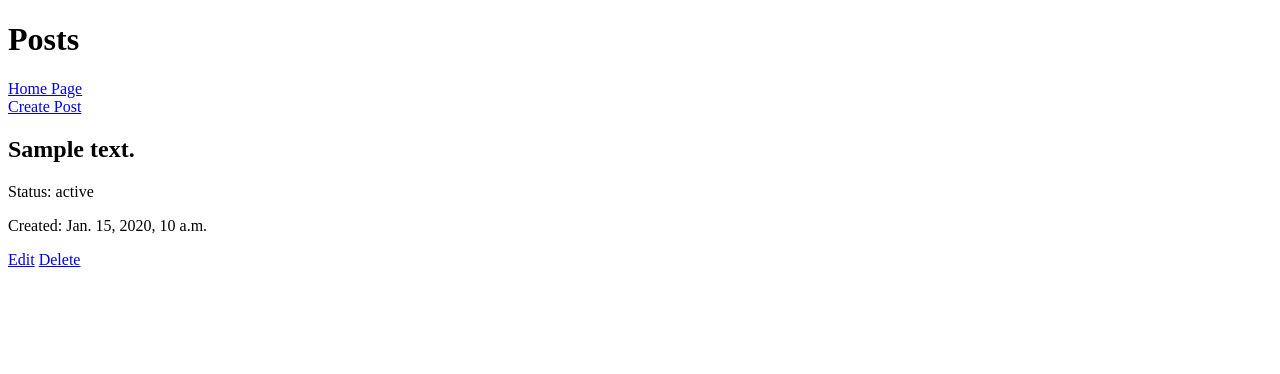
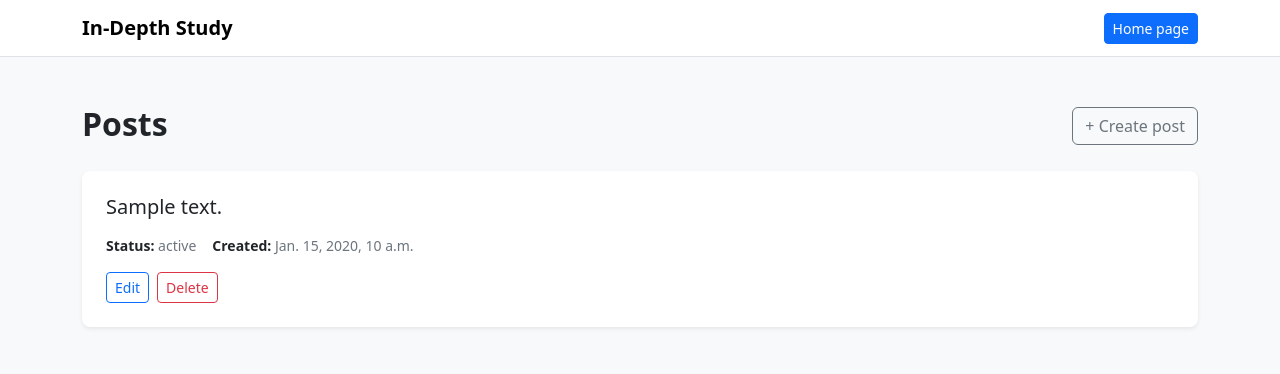
Before and after one commit to Rasmus-04/Django-Individual-in-Depth-study, a Django app: page /posts/ in a window 1280 px wide. Shown: the top 374 px of the page. Run offline with Django 5.2, Linux system fonts and the light colour scheme; tables that the repository leaves empty hold one stand-in row (values such as "Sample post").

Commit message:
Styling for all sites

```diff
--- a/core/templates/core/post_list.html
+++ b/core/templates/core/post_list.html
@@ -1,27 +1,51 @@
-
 <!DOCTYPE html>
 <html lang="en">
 <head>
     <meta charset="UTF-8">
-    <meta name="viewport" content="width=device-width, initial-scale=1.0">
+    <meta name="viewport" content="width=device-width, initial-scale=1">
     <title>Posts</title>
+    <link href="https://cdn.jsdelivr.net/npm/bootstrap@5.3.3/dist/css/bootstrap.min.css" rel="stylesheet">
 </head>
-<body>
-    <h1>Posts</h1>
-    <a href="{% url 'home' %}">Home Page</a>
-    </br>
-    <a href="{% url 'post_create' %}">Create Post</a>
+<body class="bg-light">
 
-    {% for post in posts %}
-        <article>
-            <h2>{{ post.text }}</h2>
-            <p>Status: {{ post.status }}</p>
-            <p>Created: {{ post.created_date }}</p>
-            <a href="{% url 'post_update' post.id %}">Edit</a>
-            <a href="{% url 'post_delete' post.id %}">Delete</a>
-        </article>
-    {% empty %}
-        <p>No posts available yet.</p>
-    {% endfor %}
+    <nav class="navbar bg-white border-bottom">
+        <div class="container">
+            <a class="navbar-brand fw-semibold" href="{% url 'home' %}">In-Depth Study</a>
+            <a class="btn btn-primary btn-sm" href="{% url 'home' %}">Home page</a>
+        </div>
+    </nav>
+
+    <main class="container py-5">
+        <div class="d-flex flex-wrap justify-content-between align-items-center gap-3 mb-4">
+            <div>
+                <h1 class="h2 fw-semibold mb-1">Posts</h1>
+            </div>
+            <a class="btn btn-outline-secondary" href="{% url 'post_create' %}">+ Create post</a>
+        </div>
+
+        <div class="d-grid gap-3">
+            {% for post in posts %}
+                <article class="card border-0 shadow-sm rounded-3">
+                    <div class="card-body p-4">
+                        <h2 class="h5 mb-3">{{ post.text }}</h2>
+                        <div class="d-flex flex-wrap gap-3 text-secondary small mb-3">
+                            <span><strong class="text-dark">Status:</strong> {{ post.status }}</span>
+                            <span><strong class="text-dark">Created:</strong> {{ post.created_date }}</span>
+                        </div>
+                        <div class="d-flex gap-2">
+                            <a class="btn btn-sm btn-outline-primary" href="{% url 'post_update' post.id %}">Edit</a>
+                            <a class="btn btn-sm btn-outline-danger" href="{% url 'post_delete' post.id %}">Delete</a>
+                        </div>
+                    </div>
+                </article>
+            {% empty %}
+                <div class="bg-white border rounded-3 p-5 text-center">
+                    <h2 class="h5 mb-2">No posts yet</h2>
+                    <p class="text-secondary mb-3">Create your first post to get started.</p>
+                    <a class="btn btn-primary" href="{% url 'post_create' %}">Create post</a>
+                </div>
+            {% endfor %}
+        </div>
+    </main>
 </body>
 </html>
```
Also changed, not shown: core/templates/core/index.html (+19 -9 lines), core/templates/core/post_confirm_delete.html (+27 -15 lines), core/templates/core/post_form.html (+40 -17 lines).
